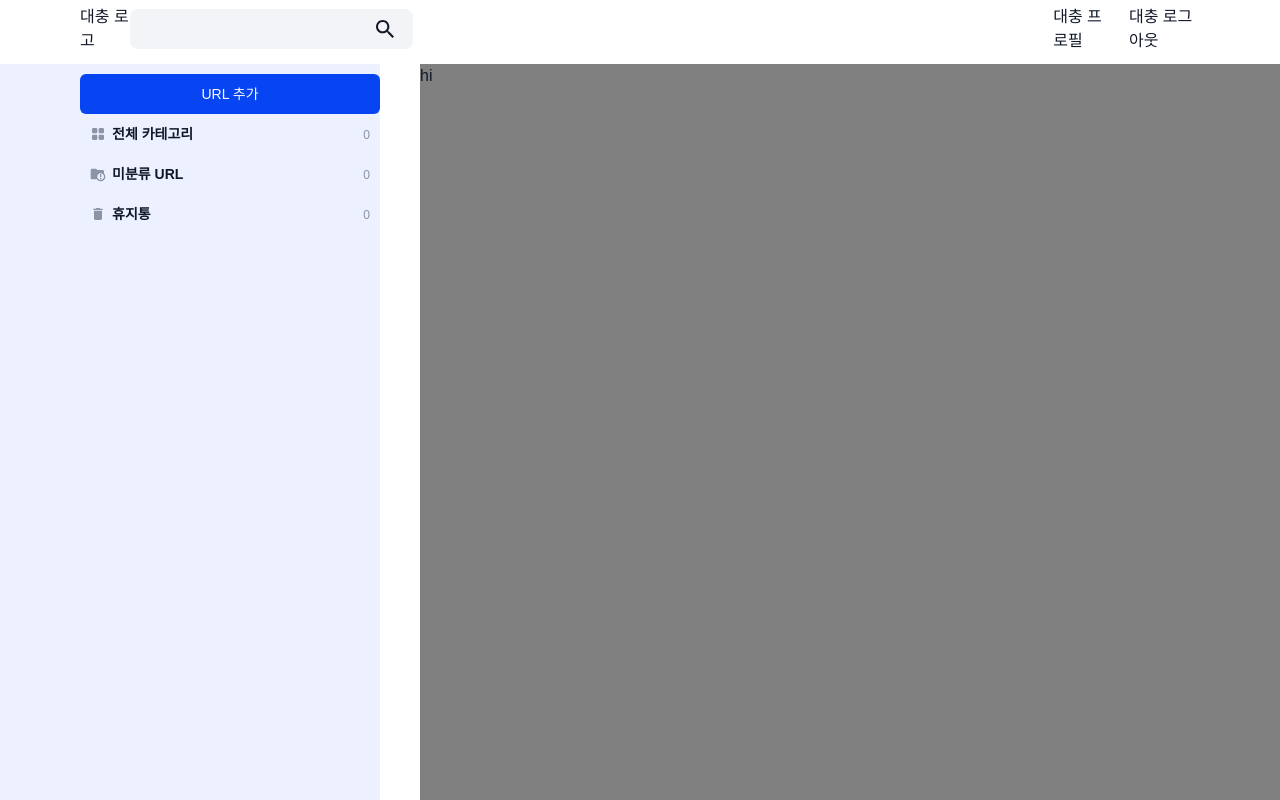
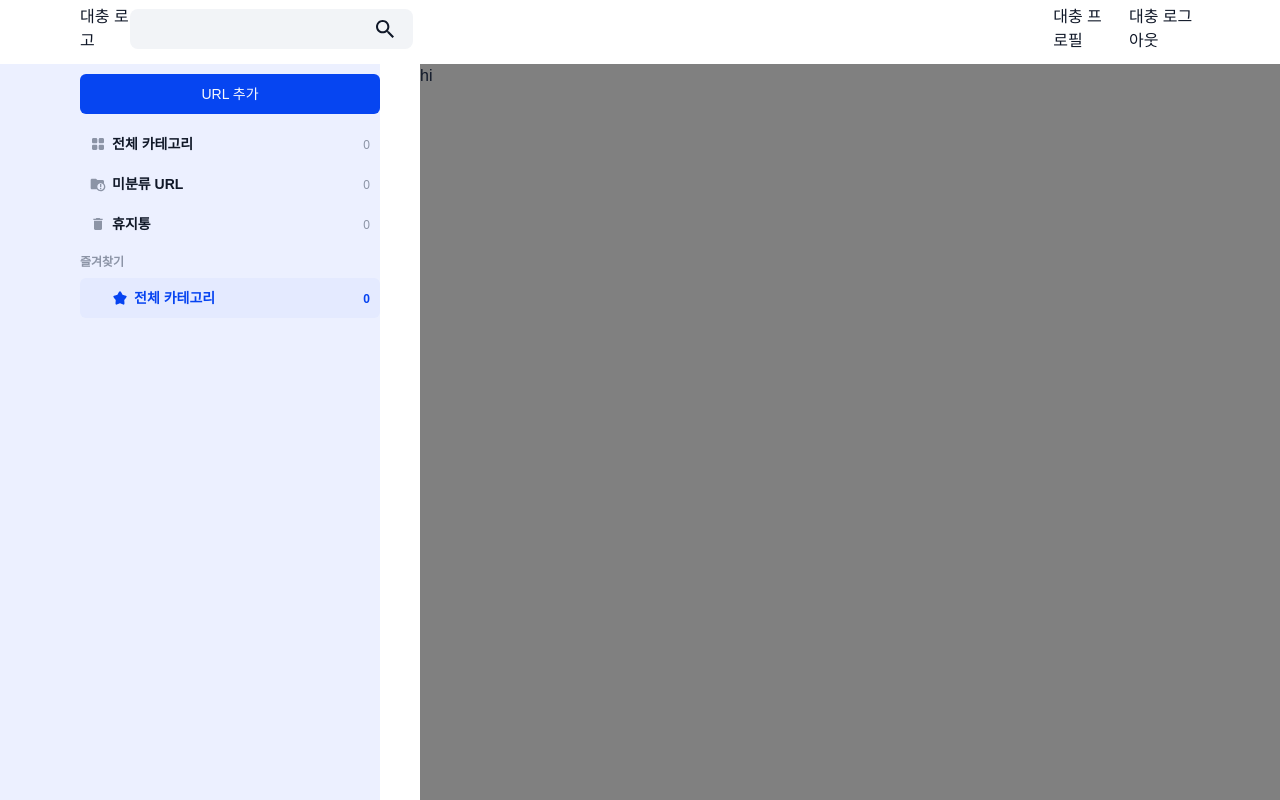
Before and after one commit to DDD-Community/KDKD-Client, a React (Vite) app: page / in a window 1280 px wide. Built offline with nearby package versions, Linux system fonts and the light colour scheme; a web font is replaced by a local one.

Commit message:
refactor&feat: 즐겨찾기 섹션 추가 및 디렉토리 구조 각 상세 컴포넌트별로 분리
* section, item 디렉토리 하위에 Menu와 Favorites을 두기로 함

```diff
--- /dev/null
+++ b/src/components/Home/LNB/Items/FavoritesItem.tsx
@@ -0,0 +1,52 @@
+import { Label } from '@/components/common/Typography';
+import { PropsWithChildren, useState } from 'react';
+import MoreIcon from '@/assets/svg/MoreIcon';
+import {
+  Popover,
+  PopoverContent,
+  PopoverTrigger,
+} from '@/components/ui/popover';
+import FavoritesPopover from '../Popover/FavoritesPopover';
+import { Props } from './types';
+import { styles, focusedStyle, LeftSection, RightSection } from './style';
+
+function FavoritesItem({
+  count = 0,
+  isFocused = false,
+  onClick,
+  children,
+}: PropsWithChildren<Props>) {
+  const [isHovered, setIsHovered] = useState(false);
+
+  const handleMouseEnter = () => setIsHovered(true);
+  const handleMouseLeave = () => setIsHovered(false);
+
+  return (
+    <div
+      css={{ ...styles.container, ...(isFocused ? focusedStyle : {}) }}
+      onClick={onClick}
+      onMouseEnter={handleMouseEnter}
+      onMouseLeave={handleMouseLeave}
+    >
+      <LeftSection>{children}</LeftSection>
+      <RightSection>
+        {isHovered ? (
+          <Popover>
+            <PopoverTrigger asChild>
+              <div>
+                <MoreIcon />
+              </div>
+            </PopoverTrigger>
+            <PopoverContent>
+              <FavoritesPopover id={1} />
+            </PopoverContent>
+          </Popover>
+        ) : (
+          <Label className="label-12-400">{count}</Label>
+        )}
+      </RightSection>
+    </div>
+  );
+}
+
+export default FavoritesItem;
--- /dev/null
+++ b/src/components/Home/LNB/Items/MenuItem.tsx
@@ -0,0 +1,25 @@
+import { Label } from '@/components/common/Typography';
+import { PropsWithChildren } from 'react';
+import { Props } from './types';
+import { styles, focusedStyle, LeftSection, RightSection } from './style';
+
+function MenuItem({
+  count = 0,
+  isFocused = false,
+  onClick,
+  children,
+}: PropsWithChildren<Props>) {
+  return (
+    <div
+      css={{ ...styles.container, ...(isFocused ? focusedStyle : {}) }}
+      onClick={onClick}
+    >
+      <LeftSection>{children}</LeftSection>
+      <RightSection>
+        <Label className="label-12-400">{count}</Label>
+      </RightSection>
+    </div>
+  );
+}
+
+export default MenuItem;
--- /dev/null
+++ b/src/components/Home/LNB/Items/style.ts
@@ -0,0 +1,42 @@
+import styled from '@emotion/styled';
+import { ColorPalette } from '@/styles/ColorPalette';
+
+export const focusedStyle = {
+  backgroundColor: ColorPalette.blue[100],
+  span: {
+    fontWeight: '600',
+    lineHeight: '20px',
+    color: ColorPalette.primary,
+  },
+  path: {
+    fill: ColorPalette.primary,
+  },
+};
+
+export const styles = {
+  container: {
+    display: 'flex',
+    justifyContent: 'space-between',
+    alignItems: 'center',
+    height: '40px',
+    padding: '0 10px',
+    borderRadius: '6px',
+    cursor: 'pointer',
+
+    '&:hover': {
+      ...focusedStyle,
+    },
+  },
+};
+
+export const LeftSection = styled.div`
+  display: flex;
+  align-items: center;
+  gap: 6px;
+`;
+
+export const RightSection = styled.div`
+  span {
+    color: ${ColorPalette.gray[500]};
+  }
+`;
--- /dev/null
+++ b/src/components/Home/LNB/Items/types.ts
@@ -0,0 +1,5 @@
+export interface Props {
+  count?: number;
+  isFocused?: boolean;
+  onClick?: React.MouseEventHandler<HTMLDivElement>;
+}
--- a/src/components/Home/LNB/MenuItem.tsx
+++ /dev/null
@@ -1,71 +0,0 @@
-import styled from '@emotion/styled';
-import { Label } from '@/components/common/Typography';
-import React, { PropsWithChildren } from 'react';
-import { ColorPalette } from '@/styles/ColorPalette';
-
-interface Props {
-  count?: number;
-  isFocused?: boolean;
-  onClick?: React.MouseEventHandler<HTMLDivElement>;
-}
-
-const focusedStyle = {
-  backgroundColor: ColorPalette.blue[100],
-  span: {
-    fontWeight: '600',
-    lineHeight: '20px',
-    color: ColorPalette.primary,
-  },
-  path: {
-    fill: ColorPalette.primary,
-  },
-};
-
-const styles = {
-  container: {
-    display: 'flex',
-    justifyContent: 'space-between',
-    alignItems: 'center',
-    height: '40px',
-    padding: '0 10px',
-    borderRadius: '6px',
-    cursor: 'pointer',
-
-    '&:hover': {
-      ...focusedStyle,
-    },
-  },
-};
-
-const LeftSection = styled.div`
-  display: flex;
-  align-items: center;
-  gap: 6px;
-`;
-
-const RightSection = styled.div`
-  span {
-    color: ${ColorPalette.gray[500]};
-  }
-`;
-
-function MenuItem({
-  count = 0,
-  isFocused = false,
-  onClick,
-  children,
-}: PropsWithChildren<Props>) {
-  return (
-    <div
-      css={{ ...styles.container, ...(isFocused ? focusedStyle : {}) }}
-      onClick={onClick}
-    >
-      <LeftSection>{children}</LeftSection>
-      <RightSection>
-        <Label className="label-12-400">{count}</Label>
-      </RightSection>
-    </div>
-  );
-}
-
-export default MenuItem;
--- /dev/null
+++ b/src/components/Home/LNB/Section/FavoritesSection.tsx
@@ -0,0 +1,30 @@
+import Icon from '@/components/common/Icon';
+import FavoritesItem from '../Items/FavoritesItem';
+import { Label } from '@/components/common/Typography';
+import { ColorPalette } from '@/styles/ColorPalette';
+import styled from '@emotion/styled';
+
+const Section = styled.div`
+  display: flex;
+  flex-direction: column;
+  gap: 8px;
+`;
+
+function FavoritesSection() {
+  return (
+    <Section>
+      <Label className="label-12-600" style={{ color: ColorPalette.gray[500] }}>
+        즐겨찾기
+      </Label>
+      <FavoritesItem isFocused={true}>
+        <>
+          <div style={{ width: '16px' }} />
+          <Icon name="StarIcon" />
+          <Label className="title-14-600">전체 카테고리</Label>
+        </>
+      </FavoritesItem>
+    </Section>
+  );
+}
+
+export default FavoritesSection;
--- a/src/components/Home/LNB/MenuSection.tsx
+++ b/src/components/Home/LNB/Section/MenuSection.tsx
@@ -1,4 +1,4 @@
-import MenuItem from './MenuItem';
+import MenuItem from '../Items/MenuItem';
 import Icon from '@/components/common/Icon';
 import { Label } from '@/components/common/Typography';
 
--- a/src/components/Home/LNB/index.tsx
+++ b/src/components/Home/LNB/index.tsx
@@ -1,6 +1,7 @@
 import S from './styles';
 import { Button } from '@/components/ui/button';
-import MenuSection from './MenuSection';
+import MenuSection from './Section/MenuSection';
+import FavoritesSection from './Section/FavoritesSection';
 
 function LNB() {
   return (
@@ -8,6 +9,7 @@ function LNB() {
       <S.LNBMain>
         <Button style={{ width: '100%' }}>URL 추가</Button>
         <MenuSection />
+        <FavoritesSection />
       </S.LNBMain>
     </S.LNBWrapper>
   );
--- a/src/components/Home/LNB/styles.ts
+++ b/src/components/Home/LNB/styles.ts
@@ -9,6 +9,9 @@ const LNBWrapper = styled.div`
 `;
 
 const LNBMain = styled.div`
+  display: flex;
+  flex-direction: column;
+  gap: 10px;
   margin: 10px 0;
 `;
 
```
